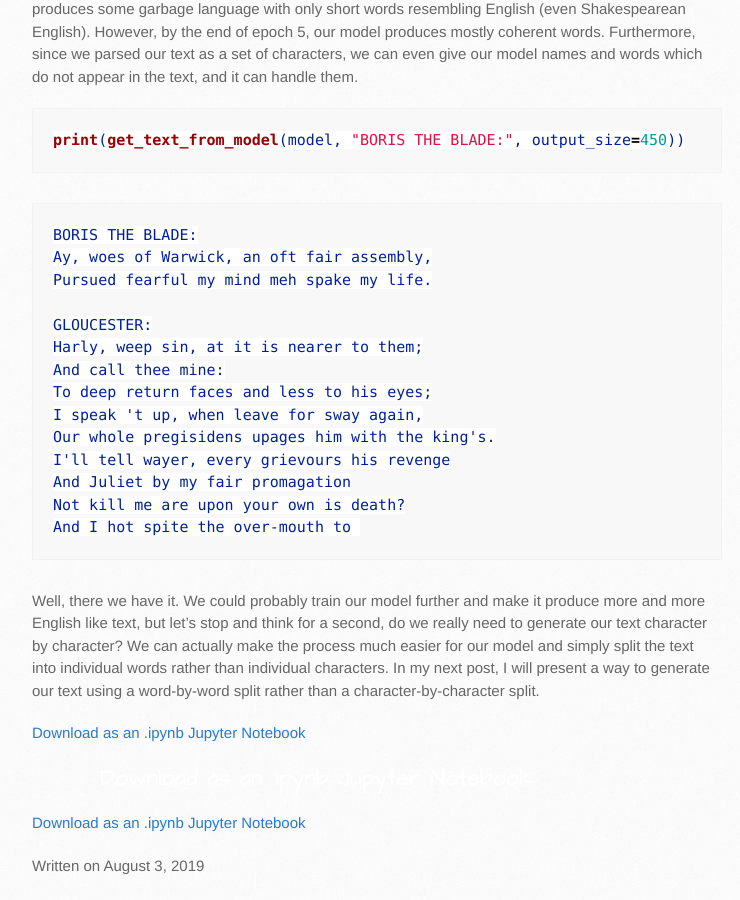
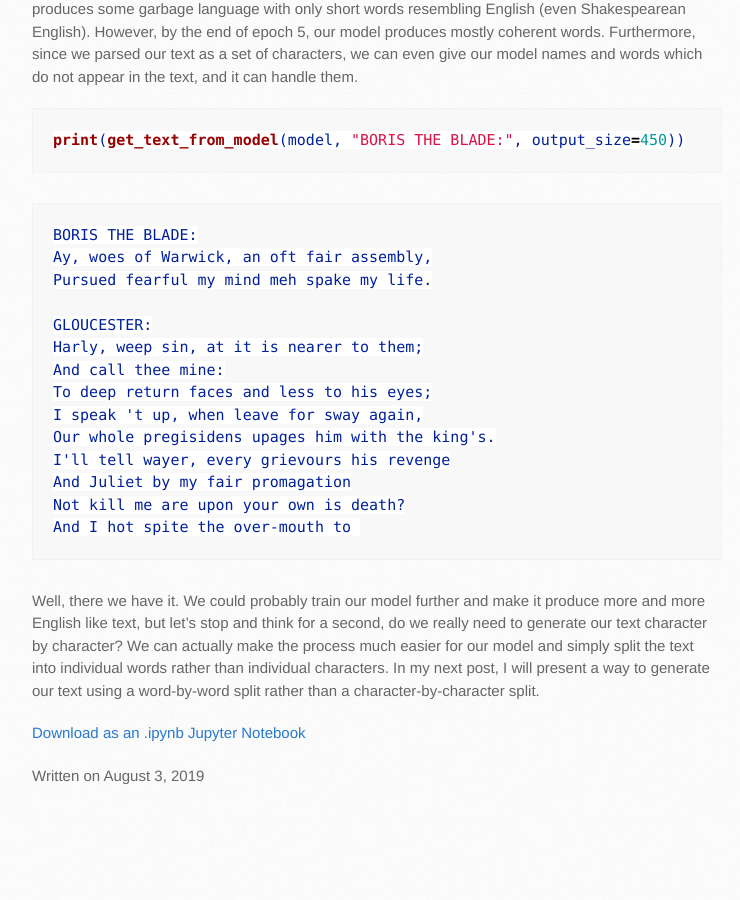
Before and after one commit to bshabashFD/bshabashFD.github.io_old2, a Jekyll site: the page built from _posts/2019-08-03-how-to-use-text-with-rnn.md, in a window 1280 px wide and 900 px high, scrolled down 8769 px. Shown: the whole window, without its empty margins (138-878 px from the left). Built offline with Jekyll 4.4.1, drawn with Linux system fonts in a browser that asks for light colours; formulas are drawn with MathJax 3; a script that is not in the unit is left out; after the commit the page ends 9579 px from its top, so only the background shows below that.

Commit message:
Update 2019-08-03-how-to-use-text-with-rnn.md

```diff
--- a/_posts/2019-08-03-how-to-use-text-with-rnn.md
+++ b/_posts/2019-08-03-how-to-use-text-with-rnn.md
@@ -358,8 +358,4 @@ And I hot spite the over-mouth to
 Well, there we have it. We could probably train our model further and make it produce more and more English like text, but let’s stop and think for a second, do we really need to generate our text character by character? We can actually make the process much easier for our model and simply split the text into individual words rather than individual characters.
 In my next post, I will present a way to generate our text using a word-by-word split rather than a character-by-character split.
 
-<a href="/assets/_notebooks/how-to-use-text-with-rnn.ipynb" >Download as an .ipynb Jupyter Notebook</a>
-
-<a href="/assets/_notebooks/how-to-use-text-with-rnn.ipynb" class="button">Download as an .ipynb Jupyter Notebook</a>
-
-[Download as an .ipynb Jupyter Notebook](/assets/_notebooks/how-to-use-text-with-rnn.ipynb)
+<a href="https://github.com/bshabashFD/bshabashFD.github.io/blob/master/assets/_notebooks/how-to-use-text-with-rnn.ipynb" >Download as an .ipynb Jupyter Notebook</a>
```
